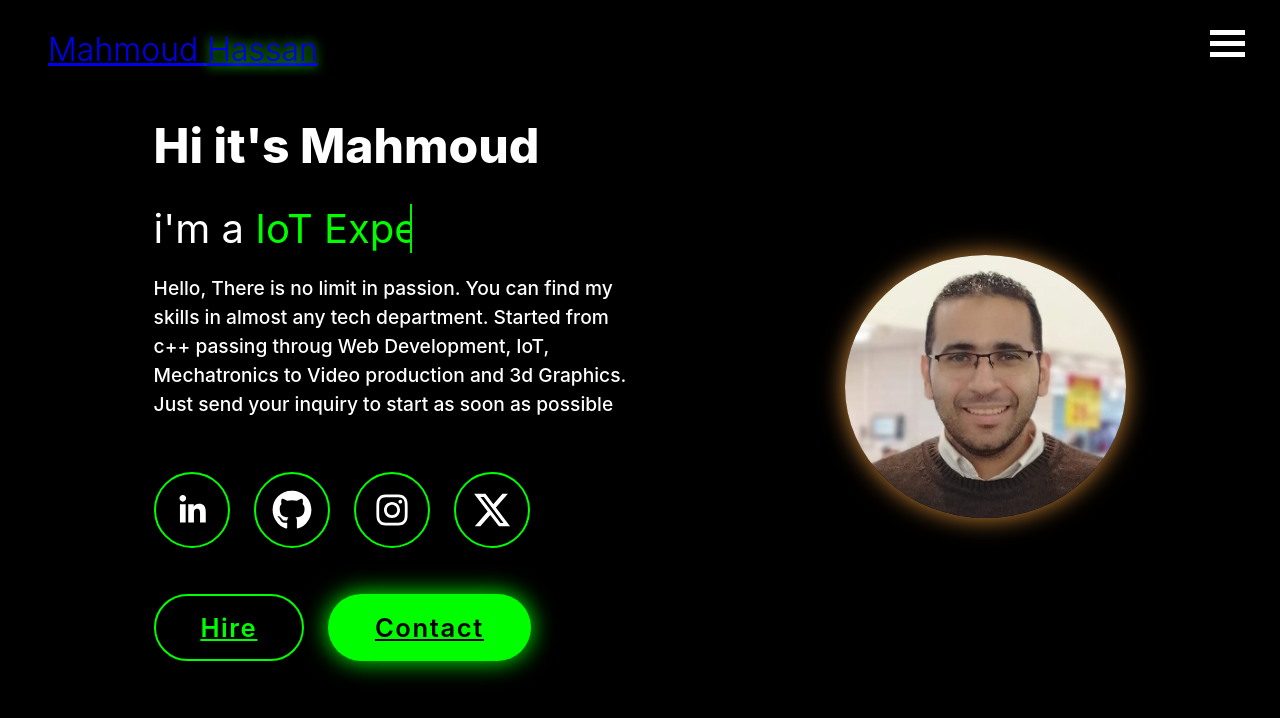
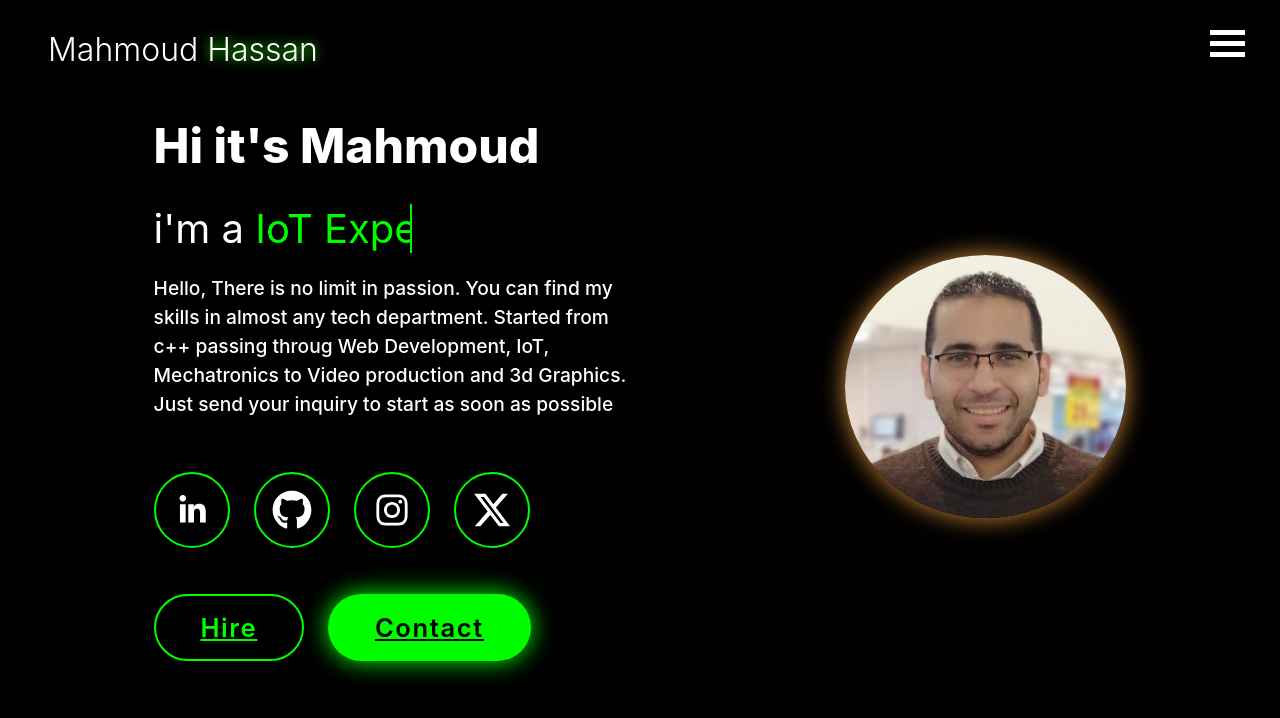
Before and after one commit to mahmoudhkassemeg/portfolio, a React (Create React App) app: page / in a window 1280 px wide. Shown: the top 718 px of the page. Built offline with nearby package versions, Linux system fonts and the light colour scheme.

Commit message:
added channel name

```diff
--- a/src/App.css
+++ b/src/App.css
@@ -52,6 +52,10 @@ body{
 
 }
 
+.logoName a{
+  text-decoration: none;
+  color: var(--foreground);
+}
 header{
   position: sticky;
   box-sizing: border-box;
```
